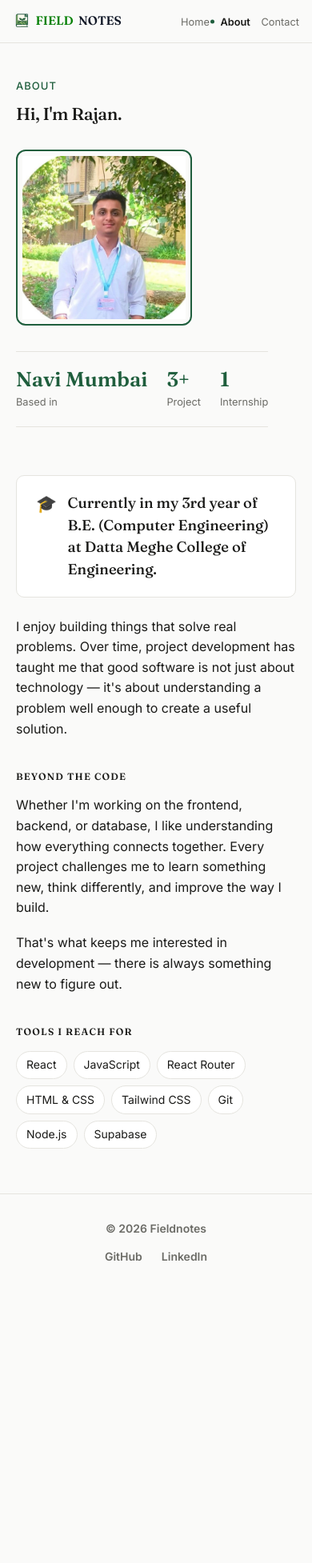
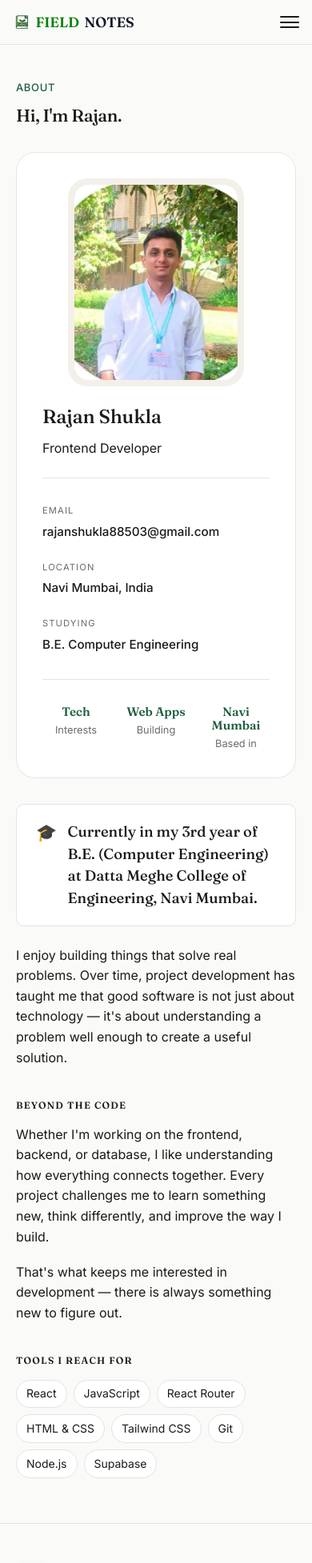
Before and after one commit to Rajan-Shukla18/react-router-blog-app, a React (Vite) app: page /about in a window 390 px wide. Shown: the top 1954 px of the page at 80% size. Before the commit the page ends 1614 px from the top, so only its background shows below. Built offline with nearby package versions, Linux system fonts and the light colour scheme.

Commit message:
Add mobile menu, finalize README

```diff
--- a/src/App.css
+++ b/src/App.css
@@ -54,14 +54,6 @@
   text-decoration: none;
 }
 
-.brand-primary {
-  color: #068106;
-}
-
-.brand-secondary {
-  color: #111827;
-}
-
 .brand:hover {
   text-decoration: none;
 }
@@ -70,6 +62,21 @@
   width: 32px;
   height: 32px;
   object-fit: contain;
+}
+
+/* Shared brand text styling — used in both navbar and footer */
+.brand-primary {
+  font-size: 1.1rem;
+  color: #068106;
+  text-transform: uppercase;
+  font-weight: 600;
+}
+
+.brand-secondary {
+  font-size: 1.1rem;
+  color: #111827;
+  text-transform: uppercase;
+  font-weight: 600;
 }
 
 .nav-links {
@@ -108,6 +115,64 @@
   height: 5px;
   border-radius: 50%;
   background-color: var(--accent);
+}
+
+/* Mobile Menu Styles */
+.mobile-menu-toggle {
+  display: none;
+  flex-direction: column;
+  justify-content: space-around;
+  width: 24px;
+  height: 20px;
+  background: transparent;
+  border: none;
+  cursor: pointer;
+  padding: 0;
+  z-index: 10;
+}
+
+.hamburger-line {
+  width: 24px;
+  height: 2px;
+  background: var(--text);
+  border-radius: 10px;
+  transition: all 0.3s linear;
+  position: relative;
+  transform-origin: 1px;
+}
+
+.mobile-menu-toggle.open .hamburger-line:first-child {
+  transform: rotate(45deg);
+}
+
+.mobile-menu-toggle.open .hamburger-line:nth-child(2) {
+  opacity: 0;
+  transform: translateX(20px);
+}
+
+.mobile-menu-toggle.open .hamburger-line:nth-child(3) {
+  transform: rotate(-45deg);
+}
+
+.mobile-menu {
+  display: none;
+  background-color: var(--bg);
+  border-top: 0.5px solid var(--border);
+  padding: 1.5rem;
+}
+
+.mobile-menu.open {
+  display: block;
+}
+
+.mobile-nav-links {
+  list-style: none;
+  padding: 0;
+  margin: 0;
+  display: flex;
+  flex-direction: column;
+  gap: 1.25rem;
+  padding-left: 12px;
 }
 
 /* Home page intro and topic tags */
@@ -149,7 +214,7 @@
   margin-bottom: 0.75rem;
   font-size: 0.8125rem;
   font-weight: 500;
-  letter-spacing: 0.08em;
+  letter-spacing: 0.05em;
   text-transform: uppercase;
   color: var(--accent);
 }
@@ -161,83 +226,7 @@
 }
 
 /* Blog post list and article layout */
-.post-list {
-  list-style: none;
-  padding: 0;
-  margin: 0;
-  border-top: 0.5px solid var(--border);
-}
 
-.post-list-item {
-  border-bottom: 0.5px solid var(--border);
-}
-
-.post-list-item a {
-  display: flex;
-  align-items: baseline;
-  justify-content: space-between;
-  gap: 1.5rem;
-  padding: 1.5rem 0;
-  color: var(--text);
-}
-
-.post-list-item a:hover {
-  text-decoration: none;
-}
-
-.post-list-item a:hover .post-title {
-  color: var(--accent);
-}
-
-.post-list-item-body {
-  flex: 1;
-  min-width: 0;
-}
-
-.post-title {
-  font-family: var(--serif);
-  font-size: 1.25rem;
-  font-weight: 500;
-  margin: 0 0 0.35rem;
-  line-height: 1.35;
-  transition: color 0.15s ease;
-}
-
-.post-excerpt {
-  color: var(--muted);
-  font-size: 0.9375rem;
-  margin: 0;
-}
-
-.post-date {
-  flex-shrink: 0;
-  color: var(--muted);
-  font-size: 0.8125rem;
-  font-variant-numeric: tabular-nums;
-  white-space: nowrap;
-  padding-top: 0.35rem;
-}
-
-.post-article header {
-  margin-bottom: 2.5rem;
-}
-
-.post-article .meta {
-  display: flex;
-  gap: 0.75rem;
-  align-items: center;
-  color: var(--muted);
-  font-size: 0.875rem;
-  margin-bottom: 1rem;
-}
-
-.post-article .meta .dot {
-  width: 3px;
-  height: 3px;
-  border-radius: 50%;
-  background-color: var(--muted);
-  display: inline-block;
-}
 
 .post-body p {
   font-size: 1.0625rem;
@@ -300,19 +289,34 @@
   background: var(--surface);
 }
 
+.about-container {
+  max-width: 1100px;
+}
+
 .about-layout {
   display: flex;
   gap: 3rem;
   align-items: flex-start;
 }
 
+.about-profile {
+  width: 320px;
+  background: var(--surface);
+  border: 1px solid var(--border);
+  border-radius: 24px;
+  padding: 2rem;
+  position: sticky;
+  top: 100px;
+}
+
 .about-photo {
-  flex: 0 0 220px;
-  border-radius: 12px;
+  width: 260px;
+  height: 260px;
+  margin: 0 auto 1.5rem;
+  border-radius: 24px;
   overflow: hidden;
-  aspect-ratio: 3 / 4;
-  border: 2px solid var(--accent);
-  padding: 6px;
+  background: #f3f0ea;
+  padding: 8px;
 }
 
 .about-photo img {
@@ -320,6 +324,34 @@
   height: 100%;
   object-fit: cover;
   display: block;
+  border-radius: 18px;
+}
+
+.about-info-list {
+  margin-top: 2rem;
+  padding-top: 2rem;
+  border-top: 1px solid var(--border);
+}
+
+.about-info-item {
+  margin-bottom: 1.5rem;
+}
+
+.about-info-label {
+  display: block;
+  font-size: 0.7rem;
+  color: var(--muted);
+  text-transform: uppercase;
+  letter-spacing: 0.1em;
+  margin-bottom: 0.35rem;
+}
+
+.about-info-value {
+  display: block;
+  font-size: 0.95rem;
+  color: var(--text);
+  font-weight: 500;
+  line-height: 1.5;
 }
 
 .about-intro {
@@ -354,12 +386,13 @@
 }
 
 .about-stats {
-  display: flex;
-  gap: 2rem;
-  margin: 2rem 0;
-  padding: 1.25rem 0;
-  border-top: 0.5px solid var(--border);
-  border-bottom: 0.5px solid var(--border);
+  display: grid;
+  grid-template-columns: repeat(3, 1fr);
+  gap: 1rem;
+  margin-top: 2rem;
+  padding-top: 2rem;
+  border-top: 1px solid var(--border);
+  text-align: center;
 }
 
 .about-stat {
@@ -369,7 +402,7 @@
 
 .about-stat-value {
   font-family: var(--serif);
-  font-size: 1.6rem;
+  font-size: 0.95rem;
   font-weight: 600;
   color: var(--accent);
   line-height: 1.1;
@@ -380,8 +413,6 @@
   color: var(--muted);
   margin-top: 0.25rem;
 }
-
-
 
 /* Forms and support blocks */
 
@@ -468,11 +499,12 @@
   margin: 0;
 }
 
-/* Footer and utility blocks */
+/* Footer */
 
 .footer {
+  margin-top: 0rem;
+  padding: 3rem 1.5rem 2rem;
   border-top: 0.5px solid var(--border);
-  padding: 2rem 1.5rem;
 }
 
 .footer-inner {
@@ -480,22 +512,92 @@
   margin: 0 auto;
   display: flex;
   justify-content: space-between;
+  align-items: flex-start;
+  gap: 5rem;
+}
+
+.footer-brand {
+  max-width: 320px;
+}
+
+.footer-brand-top {
+  display: flex;
   align-items: center;
+  gap: 0.6rem;
+  margin-bottom: 1.25rem;
+}
+
+.footer-logo {
+  width: 30px;
+  height: 30px;
+  object-fit: contain;
+}
+
+
+.footer-brand h2 {
+  font-size: 1.75rem;
+  margin-bottom: 1rem;
+  color: var(--text);
+}
+
+.footer-brand p {
+  color: var(--muted);
+  line-height: 1.8;
+  max-width: 340px;
+  margin: 0;
+}
+
+.footer-grid {
+  display: flex;
+  gap: 5rem;
+}
+
+.footer-column {
+  display: flex;
+  flex-direction: column;
+  gap: 0.9rem;
+}
+
+.footer-column h4 {
+  font-size: 0.9rem;
+  text-transform: uppercase;
+  letter-spacing: 0.08em;
+  margin-bottom: 0.75rem;
+  color: var(--text);
+}
+
+.footer-column a {
+  color: var(--muted);
+  font-size: 0.95rem;
+}
+
+.footer-column a:hover {
+  color: var(--accent);
+  text-decoration: none;
+}
+
+.footer-bottom {
+  max-width: var(--nav-max-width);
+  margin: 4rem auto 0;
+  padding-top: 1.5rem;
+  border-top: 0.5px solid var(--border);
+  display: flex;
+  justify-content: space-between;
   color: var(--muted);
   font-size: 0.875rem;
-  font-weight: 600;
 }
 
-.footer-links {
+.footer-bottom-links {
   display: flex;
   gap: 1.5rem;
 }
 
-.footer-links a {
+.footer-bottom-links a {
   color: var(--muted);
+  transition: color 0.2s ease;
 }
 
-.footer-links a:hover {
+.footer-bottom-links a:hover {
   color: var(--accent);
   text-decoration: none;
 }
@@ -749,42 +851,6 @@
   display: block;
 }
 
-.post-body p {
-  font-size: 1.125rem;
-  line-height: 1.85;
-  margin-bottom: 1.5rem;
-}
-
-.post-body p:first-of-type::first-letter {
-  font-family: var(--serif);
-  font-size: 3.2rem;
-  font-weight: 500;
-  float: left;
-  line-height: 0.85;
-  margin: 0.1rem 0.5rem 0 0;
-  color: var(--accent);
-
-  .post-subheading {
-  font-family: var(--serif);
-  font-size: 1.4rem;
-  font-weight: 500;
-  margin: 2.5rem 0 1rem;
-  color: var(--text);
-}
-
-.post-list-block {
-  margin: 0 0 1.5rem;
-  padding-left: 1.4rem;
-}
-
-.post-list-block li {
-  font-size: 1.0625rem;
-  line-height: 1.8;
-  color: var(--text);
-  margin-bottom: 0.5rem;
-}
-}
-
 .post-body p:first-of-type::first-letter {
   font-family: var(--serif);
   font-size: 3.2rem;
@@ -815,22 +881,22 @@
   margin-bottom: 0.5rem;
 }
 
-
-
 /* Responsive adjustments for smaller screens */
 
-/* Tablet and small desktop */
 @media (max-width: 900px) {
   .navbar-inner {
     padding: 1rem 1.25rem;
   }
+
   .brand-logo {
     width: 25px;
     height: 25px;
   }
+
   .nav-links {
     gap: 1.25rem;
   }
+
   .nav-link {
     font-size: 0.875rem;
   }
@@ -850,33 +916,6 @@
   }
 }
 
-@media (max-width: 640px) {
-  .app-main {
-    padding: 2.5rem 1.25rem 3.5rem;
-  }
-
-  .post-list-item a {
-    flex-direction: column;
-    gap: 0.5rem;
-    padding: 1.25rem 0;
-  }
-
-  .post-date {
-    padding-top: 0;
-    order: -1;
-  }
-
-  .post-title {
-    font-size: 1.125rem;
-  }
-
-  .footer-inner {
-    flex-direction: column;
-    text-align: center;
-    gap: 0.75rem;
-  }
-
-}
 
 @media (max-width: 560px) {
   .post-grid {
@@ -884,33 +923,44 @@
   }
 }
 
-/* Phones — narrow enough that single row gets cramped */
 @media (max-width: 480px) {
+  .post-hero-image {
+    aspect-ratio: 4 / 3;
+  }
+
   .navbar-inner {
     padding: 0.85rem 1rem;
     flex-direction: row;
     justify-content: space-between;
     align-items: center;
   }
+
   .brand {
     font-size: 0.95rem;
   }
+
   .brand-logo {
     width: 22px;
     height: 22px;
   }
+
   .nav-links {
-    gap: 0.85rem;
+    display: none;
   }
+
+  .mobile-menu-toggle {
+    display: flex;
+  }
+
   .nav-link {
-    font-size: 0.8rem;
+    font-size: 1rem;
   }
 }
 
-
-
-/* Post article — mobile responsive */
 @media (max-width: 640px) {
+  .app-main {
+    padding: 2.5rem 1.25rem 3.5rem;
+  }
 
   .post-hero-image {
     aspect-ratio: 4 / 3;
@@ -926,11 +976,13 @@
     margin-bottom: 1.75rem;
     padding-bottom: 1.25rem;
   }
+
   .post-body p {
     font-size: 1rem;
     line-height: 1.7;
     margin-bottom: 1.25rem;
   }
+
   .post-body p:first-of-type::first-letter {
     font-size: 2.2rem;
     margin: 0.05rem 0.4rem 0 0;
@@ -938,23 +990,52 @@
 
   .about-layout {
     flex-direction: column;
-    gap: 1.75rem;
+    gap: 2rem;
   }
+
+  .about-profile {
+    width: 100%;
+    max-width: none;
+  }
+
   .about-photo {
-    flex: none;
     width: 220px;
+    margin: 0 auto 1.5rem;
     aspect-ratio: 1 / 1;
   }
 
+  .about-info-list {
+    margin: 1.5rem 0;
+  }
+
   .about-stats {
-    gap: 1.5rem;
+    justify-content: space-between;
+    gap: 1rem;
     flex-wrap: wrap;
   }
-
 }
 
-@media (max-width: 480px) {
-  .post-hero-image {
-    aspect-ratio: 4 / 3;
+
+@media (max-width: 768px) {
+  .footer-inner {
+    flex-direction: column;
+    gap: 3rem;
+  }
+
+  .footer-grid {
+    width: 100%;
+    justify-content: space-between;
+    flex-wrap: wrap;
+    gap: 2rem;
+  }
+
+  .footer-bottom {
+    flex-direction: column;
+    gap: 0.75rem;
+    text-align: center;
+  }
+
+  .footer-bottom-links {
+    justify-content: center;
   }
 }
--- a/src/components/Footer.jsx
+++ b/src/components/Footer.jsx
@@ -1,7 +1,34 @@
-const socialLinks = [
-  { label: "GitHub", href: "https://github.com/Rajan-Shukla18" },
-  { label: "LinkedIn", href: "https://linkedin.com/in/rajan-shukla-b02467337" },
-];
+import logo from "../assets/logo.png";
+
+const links = {
+  Explore: [
+    { label: "Home", href: "/" },
+    { label: "About", href: "/about" },
+    { label: "Contact", href: "/contact" },
+  ],
+
+  Topics: [
+    { label: "Learning", href: "#" },
+    { label: "Design", href: "#" },
+    { label: "Career", href: "#" },
+    { label: "Technology", href: "#" },
+  ],
+
+  Connect: [
+    {
+      label: "GitHub",
+      href: "https://github.com/Rajan-Shukla18",
+    },
+    {
+      label: "LinkedIn",
+      href: "https://linkedin.com/in/rajan-shukla-b02467337",
+    },
+    {
+      label: "Email",
+      href: "mailto:rajanshukla88503@gmail.com",
+    },
+  ],
+};
 
 const Footer = () => {
   const year = new Date().getFullYear();
@@ -9,17 +36,49 @@ const Footer = () => {
   return (
     <footer className="footer">
       <div className="footer-inner">
-        <span>© {year} Fieldnotes</span>
-        <div className="footer-links">
-          {socialLinks.map((link) => (
-            <a key={link.label} href={link.href} target="_blank" rel="noopener noreferrer">
-              {link.label}
-            </a>
+        <div className="footer-brand">
+
+          <div className="footer-brand-top">
+            <img src={logo} alt="Field Notes" className="footer-logo" />
+            <span className="brand-primary">Field</span>
+            <span className="brand-secondary">Notes</span>
+          </div>
+
+          <p>
+            Thoughts on technology, learning, design and building on the web.
+          </p>
+
+        </div>
+
+        <div className="footer-grid">
+          {Object.entries(links).map(([title, items]) => (
+            <div key={title} className="footer-column">
+              <h4>{title}</h4>
+
+              {items.map((item) => (
+                <a
+                  key={item.label}
+                  href={item.href}
+                  target={item.href.startsWith("http") ? "_blank" : undefined}
+                  rel="noopener noreferrer"
+                >
+                  {item.label}
+                </a>
+              ))}
+            </div>
           ))}
+        </div>
+      </div>
+
+      <div className="footer-bottom">
+        <span>© {year} Fieldnotes. All rights reserved.</span>
+
+        <div className="footer-bottom-links">
+          <a href="#">Privacy Policy</a>
+          <a href="#">Terms of Use</a>
         </div>
       </div>
     </footer>
   );
 };
-
 export default Footer;
--- a/src/components/Navbar.jsx
+++ b/src/components/Navbar.jsx
@@ -1,3 +1,4 @@
+import { useState } from "react";
 import { Link, NavLink } from "react-router-dom";
 import logo from "../assets/logo.png";
 
@@ -9,10 +10,16 @@ const links = [
 
 const getNavLinkClassName = ({ isActive }) => (isActive ? "nav-link active" : "nav-link");
 
-const Navbar = () => (
+const Navbar = () => {
+  const [isOpen, setIsOpen] = useState(false);
+
+  const toggleMenu = () => setIsOpen(!isOpen);
+  const closeMenu = () => setIsOpen(false);
+
+  return (
     <nav className="navbar">
       <div className="navbar-inner">
-      <Link to="/" className="brand">
+        <Link to="/" className="brand" onClick={closeMenu}>
           <img src={logo} alt="Fieldnotes logo" className="brand-logo" />
           <span className="brand-primary">Field</span>
           <span className="brand-secondary">Notes</span>
@@ -26,8 +33,29 @@ const Navbar = () => (
             </li>
           ))}
         </ul>
+        <button
+          className={`mobile-menu-toggle ${isOpen ? "open" : ""}`}
+          onClick={toggleMenu}
+          aria-label="Toggle menu"
+        >
+          <span className="hamburger-line"></span>
+          <span className="hamburger-line"></span>
+          <span className="hamburger-line"></span>
+        </button>
+      </div>
+      <div className={`mobile-menu ${isOpen ? "open" : ""}`}>
+        <ul className="mobile-nav-links">
+          {links.map((link) => (
+            <li key={link.to}>
+              <NavLink to={link.to} end={link.end} className={getNavLinkClassName} onClick={closeMenu}>
+                {link.label}
+              </NavLink>
+            </li>
+          ))}
+        </ul>
       </div>
     </nav>
   );
+};
 
 export default Navbar;
--- a/src/pages/About.jsx
+++ b/src/pages/About.jsx
@@ -4,16 +4,22 @@ import rajanPhoto from "../assets/Rajan.png";
 const skills = ["React", "JavaScript", "React Router", "HTML & CSS", "Tailwind CSS", "Git", "Node.js", "Supabase"];
 
 const stats = [
+  { label: "Interests", value: "Tech" },
+  { label: "Building", value: "Web Apps" },
   { label: "Based in", value: "Navi Mumbai" },
-  { label: "Project", value: "3+" },
-  { label: "Internship", value: "1" },
+];
+
+const infoItems = [
+  { label: "Email", value: "rajanshukla88503@gmail.com" },
+  { label: "Location", value: "Navi Mumbai, India" },
+  { label: "Studying", value: "B.E. Computer Engineering" },
 ];
 
 const About = () => {
   useEffect(() => { document.title = "About — Fieldnotes"; }, []);
 
   return (
-    <div className="container">
+    <div className="container about-container">
       <header className="page-header">
         <span className="kicker">About</span>
         <h1>Hi, I'm Rajan.</h1>
@@ -21,9 +27,30 @@ const About = () => {
 
       <div className="about-layout">
         <div className="about-profile">
+
           <div className="about-photo">
             <img src={rajanPhoto} alt="Rajan Shukla" />
           </div>
+
+          <h2>Rajan Shukla</h2>
+
+          <div>
+            Frontend Developer
+          </div>
+
+          <div></div>
+
+          <div className="about-info-list">
+            {infoItems.map(({ label, value }) => (
+              <div key={label} className="about-info-item">
+                <span className="about-info-label">{label}</span>
+                <span className="about-info-value">{value}</span>
+              </div>
+            ))}
+          </div>
+
+          <div className="profile-divider"></div>
+
           <div className="about-stats">
             {stats.map((s) => (
               <div key={s.label} className="about-stat">
@@ -32,13 +59,14 @@ const About = () => {
               </div>
             ))}
           </div>
+
         </div>
 
-        <div className="about-content">
+        <div className="about-intro">
           <div className="about-lead-box">
             <span className="about-lead-icon">🎓</span>
-            <p className="about-lead">Currently in my 3rd year of B.E. (Computer Engineering) at Datta Meghe College of Engineering.</p>
-       </div>
+            <p className="about-lead">Currently in my 3rd year of B.E. (Computer Engineering) at Datta Meghe College of Engineering, Navi Mumbai.</p>
+          </div>
           <p>I enjoy building things that solve real problems. Over time, project development has taught me that good software is not just about technology — it's about understanding a problem well enough to create a useful solution.</p>
 
           <section className="section">
--- a/src/pages/PostDetail.jsx
+++ b/src/pages/PostDetail.jsx
@@ -2,9 +2,7 @@ import { useEffect } from "react";
 import { Link, useParams } from "react-router-dom";
 import posts from "../data/posts";
 import NotFound from "./NotFound";
-
-const formatDate = (iso) =>
-  new Date(iso).toLocaleDateString("en-US", { month: "long", day: "numeric", year: "numeric" });
+import { formatDate } from "../utils/date";
 
 const renderBlock = (block, i) => {
   if (block.type === "heading") {
@@ -39,7 +37,7 @@ const PostDetail = () => {
         <img src={post.authorAvatar} alt={post.author} className="author-avatar" />
         <div className="author-info">
           <span className="author-name">{post.author}</span>
-          <span className="author-date">{formatDate(post.date)} · {post.readTime}</span>
+          <span className="author-date">{formatDate(post.date, { month: "long", day: "numeric", year: "numeric" })} · {post.readTime}</span>
         </div>
       </div>
 
```
Also changed, not shown: src/data/posts.js (+8 -4 lines), src/index.css (+39 -8 lines), src/utils/date.js (+2 -6 lines), 1 other file (tests, documents, lock files or other folders). Lines whose indentation alone changed are shown as unchanged.
